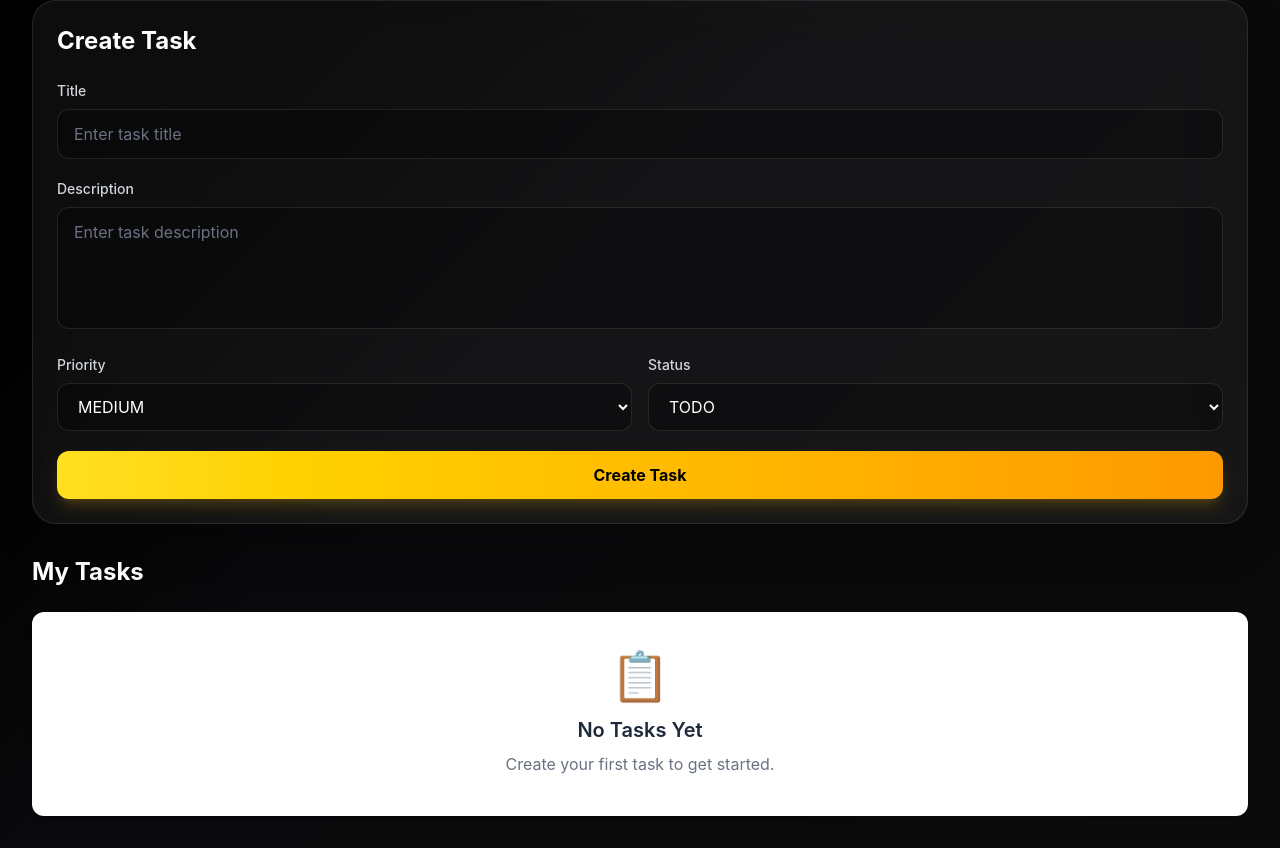
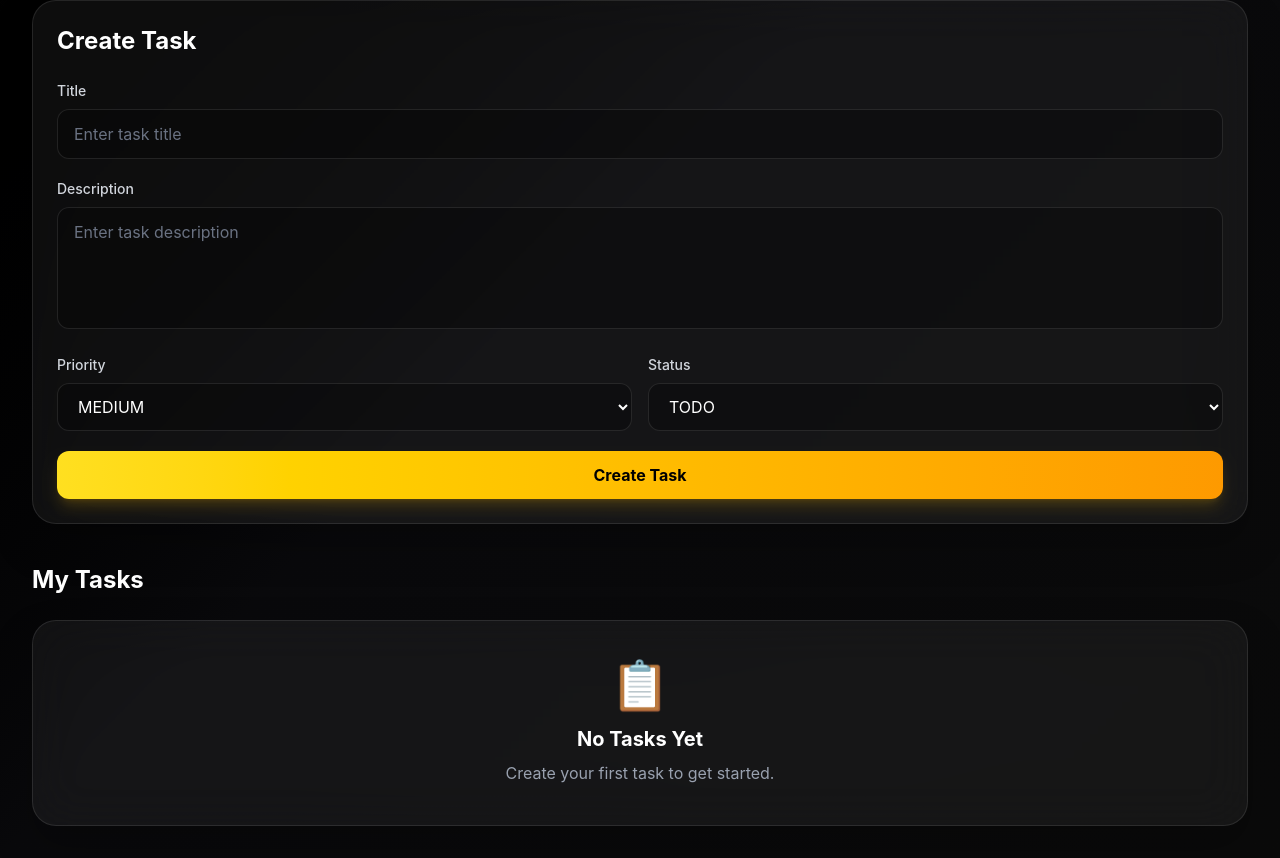
Before and after one commit to MOHANAPRIYA0501/DevFlow, a React (Vite) app in the folder devflow-frontend/: page /dashboard in a window 1280 px wide. Shown: the part 435-1293 px from the top of the page. Built offline with nearby package versions, Linux system fonts and the light colour scheme; no server answers; sample sign-in values are in the browser's storage.

Commit message:
style(frontend): complete premium glassmorphism UI redesign

```diff
--- a/devflow-frontend/src/components/EmptyState.jsx
+++ b/devflow-frontend/src/components/EmptyState.jsx
@@ -4,16 +4,57 @@ const EmptyState = ({
   message = "Nothing to display.",
 }) => {
   return (
-    <div className="bg-white rounded-xl shadow p-10 text-center">
-      <div className="text-5xl mb-4">{icon}</div>
+    <div
+      className="
+        bg-white/5
+        backdrop-blur-xl
 
-      <h2 className="text-xl font-semibold text-gray-800">
+        border
+        border-white/10
+
+        rounded-3xl
+
+        shadow-[0_20px_40px_rgba(0,0,0,0.25)]
+
+        p-10
+
+        text-center
+
+        hover:border-yellow-400/30
+
+        transition-all
+        duration-300
+      "
+    >
+
+      <div className="text-5xl mb-4">
+        {icon}
+      </div>
+
+
+      <h2
+        className="
+          text-xl
+          font-bold
+
+          text-white
+        "
+      >
         {title}
       </h2>
 
-      <p className="text-gray-500 mt-2">
+
+      <p
+        className="
+          text-gray-400
+
+          mt-2
+        "
+      >
         {message}
       </p>
+
+
     </div>
   );
 };
--- a/devflow-frontend/src/components/NoteForm.jsx
+++ b/devflow-frontend/src/components/NoteForm.jsx
@@ -63,6 +63,11 @@ const NoteForm = ({ onNoteCreated, editingNote, setEditingNote }) => {
 shadow-[0_20px_40px_rgba(0,0,0,0.25)]
 
 p-6
+
+hover:border-yellow-400/30
+
+transition-all
+duration-300
     "
   >
 
@@ -174,7 +179,8 @@ const NoteForm = ({ onNoteCreated, editingNote, setEditingNote }) => {
         type="submit"
 
        className="
-          px-6
+  w-full
+
   py-3
 
   rounded-xl
@@ -187,13 +193,15 @@ const NoteForm = ({ onNoteCreated, editingNote, setEditingNote }) => {
   from-yellow-300
   to-amber-500
 
-          hover:scale-105
+  hover:scale-[1.02]
 
   transition-all
 
   shadow-lg
+
   shadow-yellow-500/20
 "
+
       >
         {editingNote ? "Update Note" : "Create Note"}
 
--- a/devflow-frontend/src/components/NoteSection.jsx
+++ b/devflow-frontend/src/components/NoteSection.jsx
@@ -15,13 +15,23 @@ const NoteSection = ({
 }) => {
   return (
     <>
+      <div className="space-y-8"></div>
       <NoteForm
         editingNote={editingNote}
         setEditingNote={setEditingNote}
         onNoteCreated={fetchNotes}
       />
 
-<h2 className="text-2xl font-bold mt-8 mb-6">
+<h2
+  className="
+    text-2xl
+    font-bold
+    text-white
+
+    mt-10
+    mb-6
+  "
+>
   My Notes
 </h2>
 
--- a/devflow-frontend/src/components/SnippetList.jsx
+++ b/devflow-frontend/src/components/SnippetList.jsx
@@ -1,6 +1,17 @@
 import SnippetCard from "./SnippetCard";
+import EmptyState from "./EmptyState";
 
 const SnippetList = ({ snippets, onEdit, onDelete }) => {
+  if (snippets.length === 0) {
+    return (
+      <EmptyState
+        icon="💻"
+        title="No Snippets Yet"
+        message="Save your useful code snippets and access them anytime."
+      />
+    );
+  }
+
   return (
     <div className="space-y-6 mt-6">
       {snippets.map((snippet) => (
--- a/devflow-frontend/src/components/SnippetSection.jsx
+++ b/devflow-frontend/src/components/SnippetSection.jsx
@@ -15,15 +15,25 @@ const SnippetSection = ({
 }) => {
   return (
     <>
+      <div className="space-y-8"></div>
       <SnippetForm
         editingSnippet={editingSnippet}
         setEditingSnippet={setEditingSnippet}
         onSnippetCreated={fetchSnippets}
       />
 
-      <h2 className="text-2xl font-bold mt-8 mb-6">
-        My Snippets
-      </h2>
+     <h2
+  className="
+    text-2xl
+    font-bold
+    text-white
+
+    mt-10
+    mb-6
+  "
+>
+  My Snippets
+</h2>
 
       {loading ? (
         <Spinner />
--- a/devflow-frontend/src/components/Spinner.jsx
+++ b/devflow-frontend/src/components/Spinner.jsx
@@ -1,7 +1,28 @@
 const Spinner = () => {
   return (
     <div className="flex justify-center items-center py-10">
-      <div className="h-10 w-10 animate-spin rounded-full border-4 border-indigo-500 border-t-transparent"></div>
+
+      <div
+        className="
+          h-12
+          w-12
+
+          animate-spin
+
+          rounded-full
+
+          border-4
+
+          border-yellow-400
+
+          border-t-transparent
+
+          shadow-lg
+
+          shadow-yellow-400/20
+        "
+      ></div>
+
     </div>
   );
 };
--- a/devflow-frontend/src/components/TaskList.jsx
+++ b/devflow-frontend/src/components/TaskList.jsx
@@ -1,8 +1,14 @@
 import TaskCard from "./TaskCard";
+import EmptyState from "./EmptyState";
 
 const TaskList = ({ tasks, onEdit, onDelete }) => {
   if (tasks.length === 0) {
-    return <p>No tasks found.</p>;
+    return (
+      <EmptyState
+        title="No Tasks Yet"
+        message="Create your first task and start organizing your workflow."
+      />
+    );
   }
 
   return (
--- a/devflow-frontend/src/components/TaskSection.jsx
+++ b/devflow-frontend/src/components/TaskSection.jsx
@@ -15,15 +15,26 @@ const TaskSection = ({
 }) => {
   return (
     <>
+    <div className="space-y-8"></div>
       <TaskForm
         onTaskCreated={fetchTasks}
         editingTask={editingTask}
         setEditingTask={setEditingTask}
       />
 
-      <h2 className="text-2xl font-bold mt-8 mb-6">
-        My Tasks
-      </h2>
+     <h2
+  className="
+    text-2xl
+    font-bold
+
+    text-white
+
+    mt-10
+    mb-6
+  "
+>
+  My Tasks
+</h2>
 
       {loading && <Spinner />}
 
```
Lines whose indentation alone changed are shown as unchanged.
